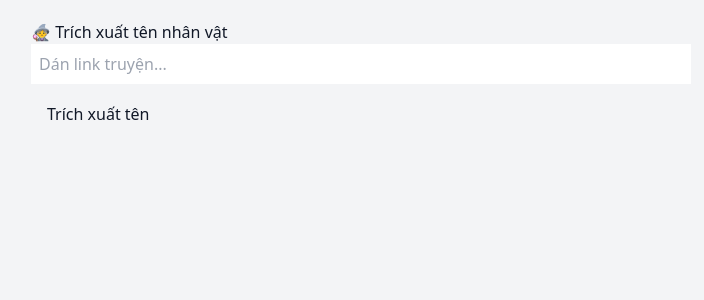
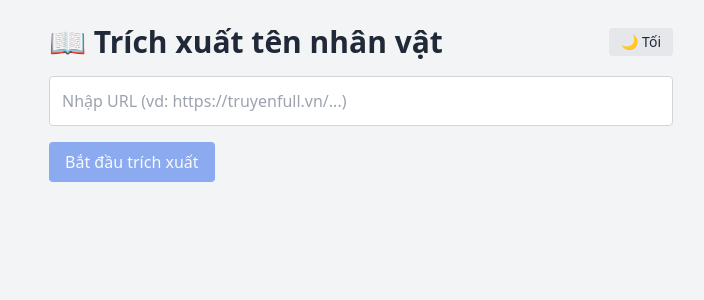
Before and after one commit to kazenzzs/Get-name7zt, a React (Vite) app: page / in a window 1280 px wide. Shown: the top 300 px of the page, without its empty margins (279-983 px from the left). Built offline with nearby package versions, Linux system fonts and the light colour scheme.

Commit message:
Update App.jsx

```diff
--- a/src/App.jsx
+++ b/src/App.jsx
@@ -1,54 +1,148 @@
-import { useState } from 'react'
+import React, { useState, useEffect } from 'react'
 
 function App() {
-  const [link, setLink] = useState('')
-  const [names, setNames] = useState('')
+  const [url, setUrl] = useState('')
+  const [names, setNames] = useState([])
   const [loading, setLoading] = useState(false)
+  const [error, setError] = useState(null)
+  const [isDark, setIsDark] = useState(() => {
+    return window.matchMedia('(prefers-color-scheme: dark)').matches
+  })
 
-  const handleExtract = () => {
+  useEffect(() => {
+    document.documentElement.classList.toggle('dark', isDark)
+  }, [isDark])
+
+  const fetchAndExtractNames = async () => {
     setLoading(true)
-    const dummyNames = `沈宜嘉=Thẩm Nghi Gia\n萧漾=Tiêu Dạng\n沈星月=Thẩm Tinh Nguyệt\n飞雪院=Phi Tuyết Viện\n安康王=An Khang Vương\n苏长远=Tô Trường Viễn\n苏暮秋=Tô Mộ Thu\n丁香阁=Đinh Lan Các\n翠竹=Thúy Trúc\n王浅=Vương Thiển`
-    setTimeout(() => {
-      setNames(dummyNames)
+    setError(null)
+    setNames([])
+
+    try {
+      const proxy = 'https://api.allorigins.win/raw?url='
+      const response = await fetch(proxy + encodeURIComponent(url))
+      const html = await response.text()
+
+      const parser = new DOMParser()
+      const doc = parser.parseFromString(html, 'text/html')
+      const text = doc.body.textContent || ''
+
+      const allMatches = [
+        ...text.matchAll(/([\p{Script=Han}]{1,5})\s*=\s*([\p{L}\s]{2,30})/gu),
+        ...text.matchAll(/["“]([\p{Script=Han}]{1,5})["”]\s*=\s*["“]([\p{L}\s]{2,30})["”]/gu),
+        ...text.matchAll(/([\p{Script=Han}]{1,5})\s*([\p{L}\s]{2,30})/gu)
+      ]
+
+      const extracted = allMatches.map(m => ({
+        han: m[1].trim(),
+        name: m[2].trim()
+      }))
+
+      setNames(extracted)
+    } catch (err) {
+      setError('Không thể lấy nội dung từ URL này.')
+    } finally {
       setLoading(false)
-    }, 1500)
+    }
   }
 
-  const handleDownload = () => {
-    const blob = new Blob([names], { type: 'text/plain;charset=utf-8' })
+  const downloadFile = (type) => {
+    let content = ''
+    let mime = ''
+    const filename = 'ten-nhan-vat'
+
+    if (type === 'txt') {
+      content = names.map(n => `${n.han} = ${n.name}`).join('\n')
+      mime = 'text/plain'
+    } else if (type === 'csv') {
+      content = 'Hán,Tên dịch\n' + names.map(n => `${n.han},${n.name}`).join('\n')
+      mime = 'text/csv'
+    } else if (type === 'json') {
+      content = JSON.stringify(names, null, 2)
+      mime = 'application/json'
+    }
+
+    const blob = new Blob([content], { type: mime })
     const url = URL.createObjectURL(blob)
-    const a = document.createElement('a')
-    a.href = url
-    a.download = 'Names_xuyen-thanh-co-dai-an.txt'
-    a.click()
+    const link = document.createElement('a')
+    link.href = url
+    link.download = `${filename}.${type}`
+    link.click()
     URL.revokeObjectURL(url)
   }
 
+  const copyToClipboard = () => {
+    const text = names.map(n => `${n.han} = ${n.name}`).join('\n')
+    navigator.clipboard.writeText(text)
+  }
+
+  const updateName = (index, value) => {
+    const updated = [...names]
+    updated[index].name = value
+    setNames(updated)
+  }
+
   return (
-    <div style={{ maxWidth: 700, margin: 'auto', padding: 20 }}>
-      <h1>🧙‍♀️ Trích xuất tên nhân vật</h1>
+    <div className="max-w-2xl mx-auto p-6 text-gray-800 dark:text-gray-100 min-h-screen">
+      <div className="flex justify-between items-center mb-4">
+        <h1 className="text-3xl font-bold">📖 Trích xuất tên nhân vật</h1>
+        <button
+          onClick={() => setIsDark(prev => !prev)}
+          className="text-sm bg-gray-200 dark:bg-gray-700 px-3 py-1 rounded"
+        >
+          {isDark ? '🌞 Sáng' : '🌙 Tối'}
+        </button>
+      </div>
+
       <input
         type="text"
-        value={link}
-        onChange={(e) => setLink(e.target.value)}
-        placeholder="Dán link truyện..."
-        style={{ width: '100%', padding: 8, marginBottom: 10 }}
+        className="w-full p-3 border border-gray-300 rounded mb-4 text-black"
+        placeholder="Nhập URL (vd: https://truyenfull.vn/...)"
+        value={url}
+        onChange={(e) => setUrl(e.target.value)}
       />
-      <button onClick={handleExtract} disabled={loading} style={{ padding: '8px 16px' }}>
-        {loading ? 'Đang trích xuất...' : 'Trích xuất tên'}
+
+      <button
+        onClick={fetchAndExtractNames}
+        disabled={loading || !url}
+        className="bg-blue-600 text-white px-4 py-2 rounded hover:bg-blue-700 disabled:opacity-50"
+      >
+        {loading ? 'Đang tải...' : 'Bắt đầu trích xuất'}
       </button>
 
-      {names && (
-        <div style={{ marginTop: 20 }}>
-          <textarea
-            value={names}
-            onChange={(e) => setNames(e.target.value)}
-            rows={10}
-            style={{ width: '100%', padding: 10 }}
-          />
-          <div style={{ textAlign: 'right', marginTop: 10 }}>
-            <button onClick={handleDownload} style={{ padding: '8px 16px' }}>
-              📥 Tải xuống .txt
+      {error && <p className="text-red-600 mt-4">{error}</p>}
+
+      {names.length > 0 && (
+        <div className="mt-6">
+          <h2 className="text-xl font-semibold mb-2">
+            📋 Kết quả ({names.length} tên):
+          </h2>
+
+          <ul className="bg-white dark:bg-gray-800 p-4 rounded shadow max-h-96 overflow-y-auto">
+            {names.map((n, idx) => (
+              <li key={idx} className="flex items-center gap-2 border-b py-1">
+                <span className="min-w-[4rem] font-semibold">{n.han}</span>
+                <input
+                  className="flex-1 p-1 rounded border border-gray-300 text-black"
+                  value={n.name}
+                  onChange={(e) => updateName(idx, e.target.value)}
+                />
+              </li>
+            ))}
+          </ul>
+
+          <div className="flex flex-wrap gap-3 mt-4">
+            <button onClick={() => downloadFile('txt')} className="bg-gray-700 text-white px-3 py-1 rounded">
+              Tải TXT
+            </button>
+            <button onClick={() => downloadFile('csv')} className="bg-gray-700 text-white px-3 py-1 rounded">
+              Tải CSV
+            </button>
+            <button onClick={() => downloadFile('json')} className="bg-gray-700 text-white px-3 py-1 rounded">
+              Tải JSON
+            </button>
+            <button onClick={copyToClipboard} className="bg-green-600 text-white px-3 py-1 rounded">
+              📋 Sao chép tất cả
             </button>
           </div>
         </div>
```
